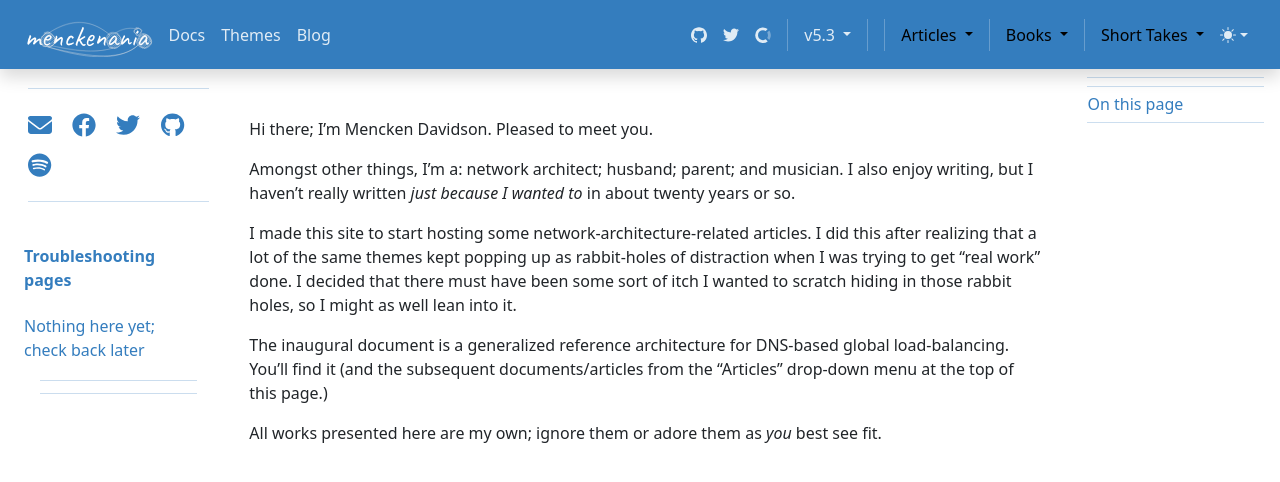
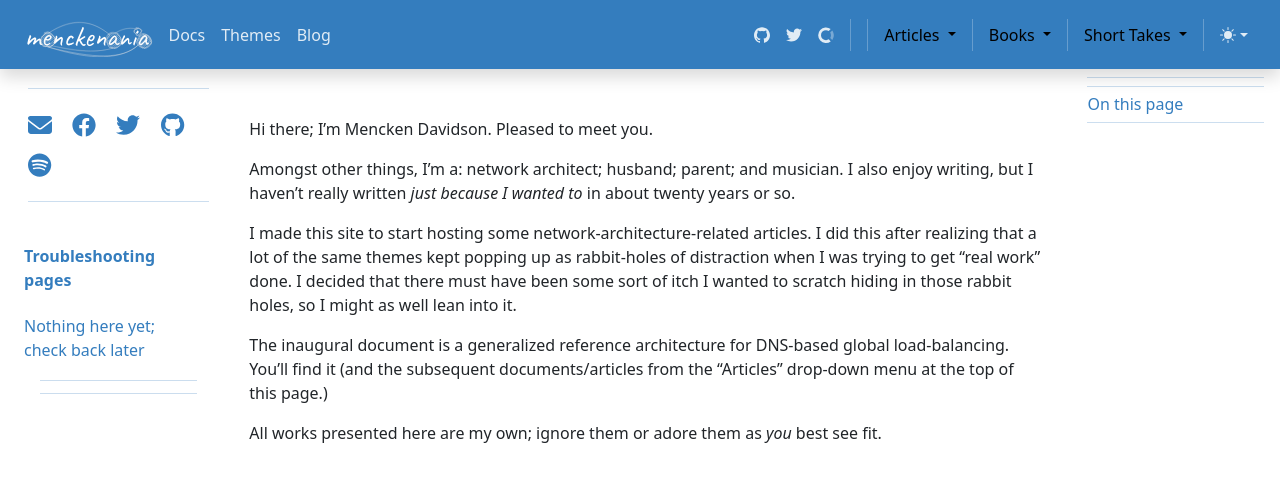
Before and after one commit to menckend/alpha, a Jekyll site: the page built from index.md, in a window 1280 px wide and 900 px high. Shown: the top 482 px of the window. Built offline with Jekyll 4.4.1, drawn with Linux system fonts in a browser that asks for light colours; nearby versions of some CDN libraries; library files that are not in the unit come from our copies.

Commit message:
Update newtemplate-header.html

```diff
--- a/_includes/newtemplate-header.html
+++ b/_includes/newtemplate-header.html
@@ -178,67 +178,7 @@
 
 
 
-          <!-- Dropdown menu -->
-
-          <li class="nav-item dropdown">
-            <button type="button" class="btn btn-link nav-link py-2 px-0 px-lg-2 dropdown-toggle" data-bs-toggle="dropdown" aria-expanded="false" data-bs-display="static">
-              <span class="d-lg-none" aria-hidden="true">Bootstrap</span>
-              <span class="visually-hidden">Bootstrap&nbsp;</span> v5.3 <span class="visually-hidden">(switch to other versions)</span>
-            </button>
-            <ul class="dropdown-menu dropdown-menu-end">
-              <li>
-                <h6 class="dropdown-header">v5 releases</h6>
-              </li>
-              <li>
-                <a class="dropdown-item d-flex align-items-center justify-content-between active" aria-current="true" href="/docs/5.3/getting-started/download/">
-                  Latest (5.3.x)
-                  <svg class="bi">
-                    <use xlink:href="#check2"></use>
-                  </svg>
-                </a>
-              </li>
-              <li>
-                <a class="dropdown-item" href="https://getbootstrap.com/docs/5.2/getting-started/download/">v5.2.3</a>
-              </li>
-              <li>
-                <a class="dropdown-item" href="https://getbootstrap.com/docs/5.1/getting-started/download/">v5.1.3</a>
-              </li>
-              <li>
-                <a class="dropdown-item" href="https://getbootstrap.com/docs/5.0/getting-started/download/">v5.0.2</a>
-              </li>
-              <li>
-                <hr class="dropdown-divider">
-              </li>
-              <li>
-                <h6 class="dropdown-header">Previous releases</h6>
-              </li>
-              <li>
-                <a class="dropdown-item" href="https://getbootstrap.com/docs/4.6/">v4.6.x</a>
-              </li>
-              <li>
-                <a class="dropdown-item" href="https://getbootstrap.com/docs/3.4/">v3.4.1</a>
-              </li>
-              <li>
-                <a class="dropdown-item" href="https://getbootstrap.com/2.3.2/">v2.3.2</a>
-              </li>
-              <li>
-                <hr class="dropdown-divider">
-              </li>
-              <li>
-                <a class="dropdown-item" href="/docs/versions/">All versions</a>
-              </li>
-            </ul>
-          </li>
-
-
-          <li class="nav-item py-2 py-lg-1 col-12 col-lg-auto">
-            <div class="vr d-none d-lg-flex h-100 mx-lg-2 text-white">
-              </div>
-            <hr class="d-lg-none my-2 text-white-50">
-          </li>
-
-
-
+          <!-- Dropdown menus -->
 
           {% comment %} entries with drop-downs appear here {% endcomment %}
           {% comment %} Get an array of all the unique "l1idx" values in all the pages on the site  {% endcomment %}
@@ -281,19 +221,9 @@
             </li>
           {% endfor %}
 
-
-
-
-
-
-
-
-
-
-
-
-
-
+          <li class="nav-item py-2 py-lg-1 col-12 col-lg-auto">
+            <div class="vr d-none d-lg-flex h-100 mx-lg-2 text-white"></div>
+            <hr class="d-lg-none my-2 text-white-50">
 
 
           <li class="nav-item dropdown">
```
